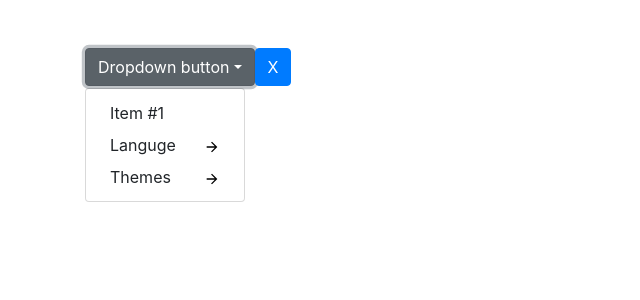
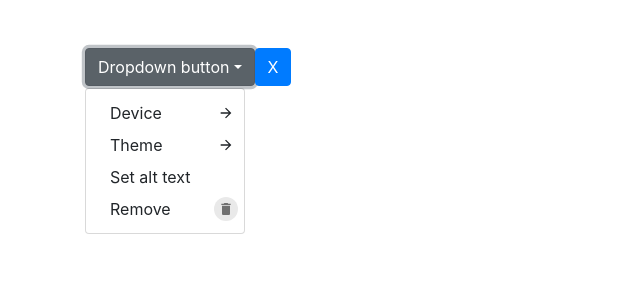
Before and after one commit to Nadav42/react-nested-dropdown-menu, a React (Create React App) app: page / in a window 1280 px wide. Both pictures are taken after a click on the button "Dropdown button". Shown: the top 300 px of the page, without its empty margins (0-640 px from the left). Built offline with nearby package versions, Linux system fonts and the light colour scheme.

Commit message:
add circle for icons option

```diff
--- a/src/components/App.js
+++ b/src/components/App.js
@@ -1,5 +1,6 @@
 import React, { useState, useEffect } from 'react';
 import { DropdownMenu, DropdownSubMenu, DropdownItem } from './Dropdown';
+import { MdDelete, MdTranslate } from "react-icons/md";
 
 const ButtonTest = ({ toggleOpen }) => {
 	return (
@@ -19,14 +20,18 @@ const App = () => {
 			<span>
 				<DropdownMenu Button={ButtonTest}>
 					<DropdownSubMenu>
-						<DropdownItem title="Item #1" onClick={() => { console.log("clicked item #1") }} />
-						<DropdownItem title="Languge" switchToMenu="language" />
-						<DropdownItem title="Themes" switchToMenu="themes" />
+						<DropdownItem title="Device" onClick={() => { console.log("clicked item #1") }} switchToMenu="devices" />
+						<DropdownItem title="Theme" switchToMenu="themes" />
+						<DropdownItem title="Set alt text" />
+						<DropdownItem title="Remove" rightIcon={<MdDelete />} rightCircle />
 					</DropdownSubMenu>
 					<DropdownSubMenu menuKey="themes" >
-						<DropdownItem title="Theme #1" onClick={() => { console.log("clicked theme #1") }} />
-						<DropdownItem title="Theme #2" />
-						<DropdownItem title="Theme #3" />
+						<DropdownItem title="Game" />
+						<DropdownItem title="Paylines" />
+						<DropdownItem title="Big Win" />
+						<DropdownItem title="Free Spins" />
+						<DropdownItem title="Paytable" />
+						<DropdownItem title="Bonus" />
 					</DropdownSubMenu>
 					<DropdownSubMenu menuKey="language" >
 						<DropdownItem title="English" />
@@ -36,8 +41,8 @@ const App = () => {
 			</span>
 			<span>
 				<DropdownMenu Button={ButtonTest2}>
-					<DropdownItem title="Copy" />
-					<DropdownItem title="Remove" onClick={() => { console.log("clicked remove") }} />
+					<DropdownItem title="Translations" rightIcon={<MdTranslate />} />
+					<DropdownItem title="Remove" rightIcon={<MdDelete />} />
 				</DropdownMenu>
 			</span>
 		</div >
--- a/src/components/Dropdown.css
+++ b/src/components/Dropdown.css
@@ -1,6 +1,7 @@
 .dropdown-item-container {
     display: flex;
     justify-content: space-between;
+    padding-right: 6px;
 }
 
 .dropdown-item-container .dropdown-item-title {
@@ -12,11 +13,28 @@
     display: flex;
     justify-content: left;
     align-items: center;
-    color: #909090;
+    color: #707070;
+}
+
+.dropdown-item-container .dropdown-item-title .title-icon.circle {
+    background: #e9e9e9;
+    border-radius: 50%;
 }
 
 .dropdown-item-container .dropdown-item-right-icon {
-    color: #000000;
+    width: 24px;
+    display: flex;
+    justify-content: center;
+    align-items: center;
+}
+
+.dropdown-item-container:not(.dropdown-item-submenu) .dropdown-item-right-icon {
+    color: #707070;
+}
+
+.dropdown-item-container .dropdown-item-right-icon.circle {
+    background: #e9e9e9;
+    border-radius: 50%;
 }
 
 .dropdown-item-container.back-btn .dropdown-item-title .title-icon {
--- a/src/components/Dropdown.js
+++ b/src/components/Dropdown.js
@@ -36,7 +36,7 @@ const DropdownMenuBody = ({ open, children }) => {
 }
 
 // dropdown menu list item (needs to be a child of DropdownMenu)
-export const DropdownItem = ({ title, switchToMenu, changeActiveMenu, closeMenu, leftIcon, rightIcon, onClick, className }) => {
+export const DropdownItem = ({ title, switchToMenu, changeActiveMenu, closeMenu, leftIcon, rightIcon, leftCircle, rightCircle, onClick, className }) => {
     const handleClick = () => {
         if (onClick) {
             onClick();
@@ -50,20 +50,23 @@ export const DropdownItem = ({ title, switchToMenu, changeActiveMenu, closeMenu,
         }
     }
 
-    const containerClass = className ? `dropdown-item dropdown-item-container ${className}` : "dropdown-item dropdown-item-container";
+    let containerClass = className ? `dropdown-item dropdown-item-container ${className}` : "dropdown-item dropdown-item-container";
+    const rightIconClass = rightCircle ? "dropdown-item-right-icon circle" : "dropdown-item-right-icon";
+    const leftIconClass = leftCircle ? "title-icon circle" : "title-icon";
 
     if (switchToMenu) {
         rightIcon = <MdArrowForward />;
+        containerClass = containerClass + " dropdown-item-submenu";
     }
 
     if (leftIcon && rightIcon) {
         return (
             <a className={containerClass} href="#" onClick={handleClick}>
                 <div className={`dropdown-item-title`}>
-                    <span className="title-icon">{leftIcon}</span>
+                    <span className={leftIconClass}>{leftIcon}</span>
                     <span className="title-text">{title}</span>
                 </div>
-                <span className="dropdown-item-right-icon">{rightIcon}</span>
+                <span className={rightIconClass}>{rightIcon}</span>
             </a>
         );
     }
@@ -74,7 +77,7 @@ export const DropdownItem = ({ title, switchToMenu, changeActiveMenu, closeMenu,
                 <div className="dropdown-item-title">
                     <span className="title-text">{title}</span>
                 </div>
-                <span className="dropdown-item-right-icon">{rightIcon}</span>
+                <span className={rightIconClass}>{rightIcon}</span>
             </a>
         );
     }
@@ -83,7 +86,7 @@ export const DropdownItem = ({ title, switchToMenu, changeActiveMenu, closeMenu,
         return (
             <a className={containerClass} href="#" onClick={handleClick}>
                 <div className="dropdown-item-title">
-                    <span className="title-icon">{leftIcon}</span>
+                    <span className={leftIconClass}>{leftIcon}</span>
                     <span className="title-text">{title}</span>
                 </div>
             </a>
```
